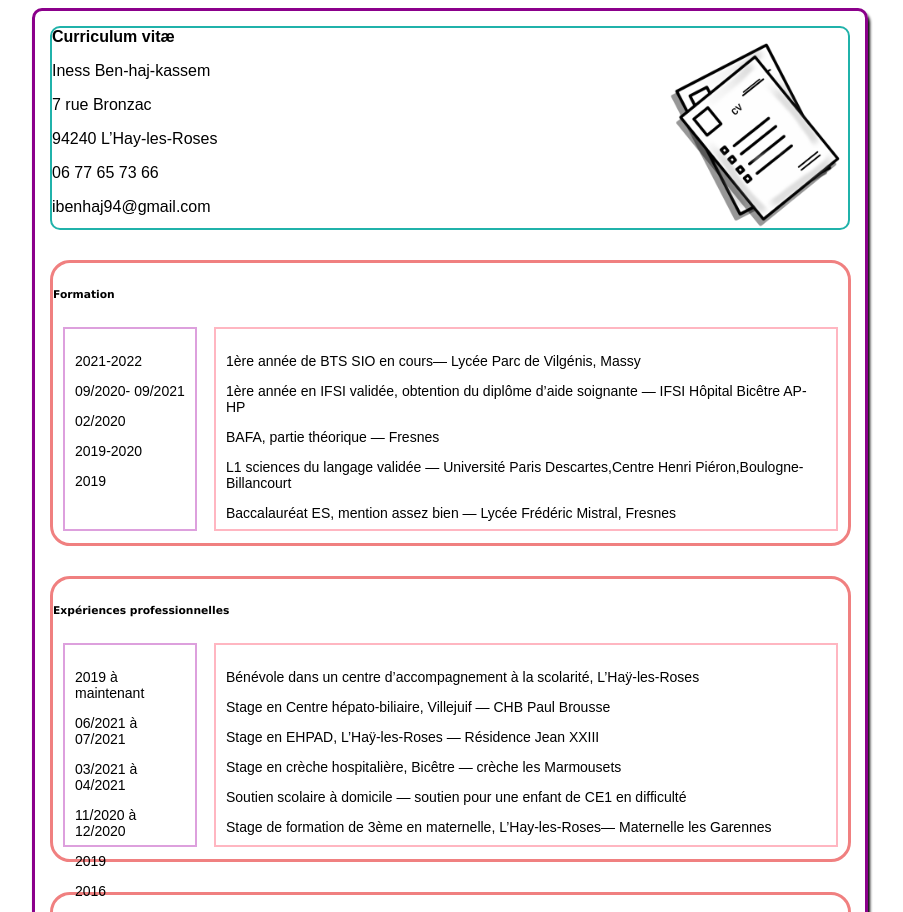
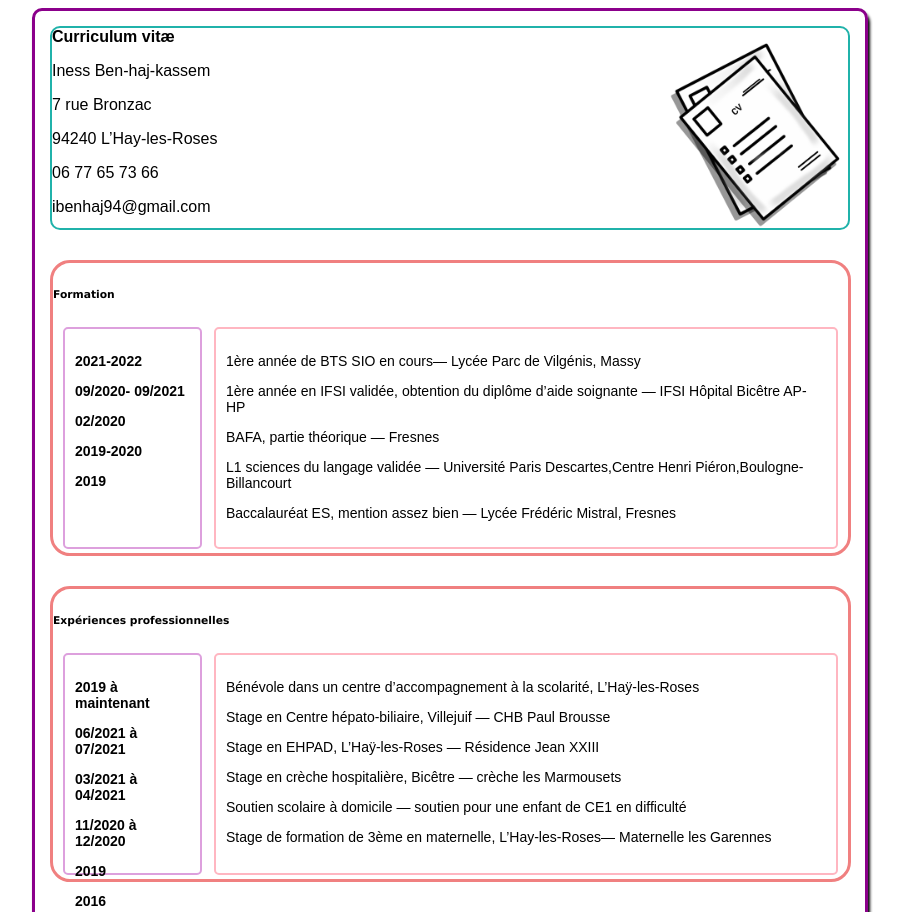
Before and after one commit to Iness04/CV-CSS, a plain HTML site: page cv.html in a window 1280 px wide. Shown: the top 912 px of the page, without its empty margins (190-1093 px from the left). Drawn offline with Linux system fonts and the light colour scheme.

Commit message:
Update style1.css

```diff
--- a/style1.css
+++ b/style1.css
@@ -30,7 +30,7 @@
 .section
 {
 	width: 795px;
-	height: 280px;
+	height: 290px;
 	border: 3px solid lightcoral;
 	font-size: 16px;
 	font-family: verdana;
@@ -41,25 +41,31 @@
 {
 	float: left;
 	border: 2px solid plum;
-	width: 110px;
-	height: 180px;
+	width: 115px;
+	height: 198px;
 	margin-top: 1px;
 	padding: 10px;
 	margin-left: 10px;
 	font-family: fantasy;
 	font-size: 14px;
+	border-radius: 5px;
 }
 
 .formation
 {
 	border: 2px solid lightpink ;
 	width: 600px;
-	height: 180px;
+	height: 198px;
 	margin-top: 1px;
 	margin-right: 10px;
 	padding: 10px;
 	float: right;
 	font-family: fantasy;
 	font-size: 14px;
+	border-radius: 5px;
 
 }
+span.text
+{
+	font-weight: bold;
+  }
```
